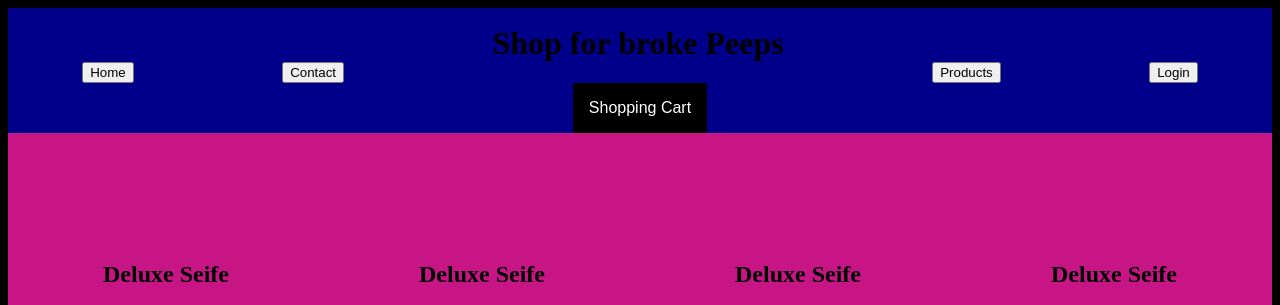
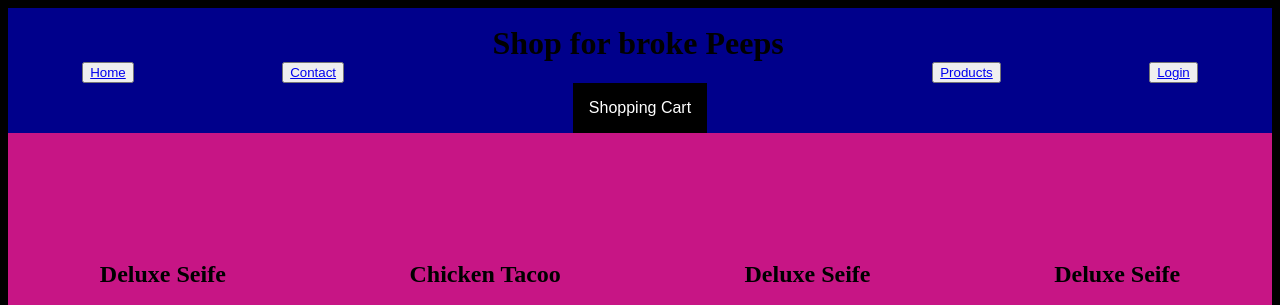
Before and after one commit to Flo-abrmt/New-Project-example-Shop, a plain HTML site: page index.html in a window 1280 px wide. Shown: the top 305 px of the page. Drawn offline with Linux system fonts and the light colour scheme; grey boxes are pictures that could not be loaded.

Commit message:
added other html pages, modified the buttons on fp

```diff
--- a/index.html
+++ b/index.html
@@ -11,11 +11,12 @@
 <body class="body">
     <header class="item-a">
     <div id="item-a1">
-        <button> Home </button>
-        <button> Contact </button>
+        <button type="button"><a href="http://127.0.0.1:5500/index.html"> Home </a></a></button>
+        <button type="button"><a href="http://127.0.0.1:5500/contact.html"> Contact </a></button>
         <h1> Shop for broke Peeps</h1>
-        <button> Products </button>
-        <button> Login </button>
+        <button type="button"><a href="http://127.0.0.1:5500/products.html"> Products </a></button>
+        <button type="button"><a href="http://127.0.0.1:5500/loginpage.html"> Login
+        </a></button>
     </div>
 
     <div class="dropdown">
@@ -34,7 +35,7 @@
         <button id="order-button" class="test" onclick="ShopAlert()"> Order</button>
         </div>
         <div>
-            <h2> Deluxe Seife</h2>
+            <h2> Chicken Tacoo</h2>
             <img id="image-c" src="https://external-content.duckduckgo.com/iu/?u=https%3A%2F%2Fwww.jessicagavin.com%2Fwp-content%2Fuploads%2F2018%2F08%2Fslow-cooker-chicken-tacos-5-1200.jpg&f=1&nofb=1">
             <button id="order-button" class="order-button1" onclick="ShopAlert()"> Order</button>
         </div>
```
Also changed, not shown: contact.html (added, +12 -0 lines), loginpage.html (added, +12 -0 lines), products.html (added, +12 -0 lines).
